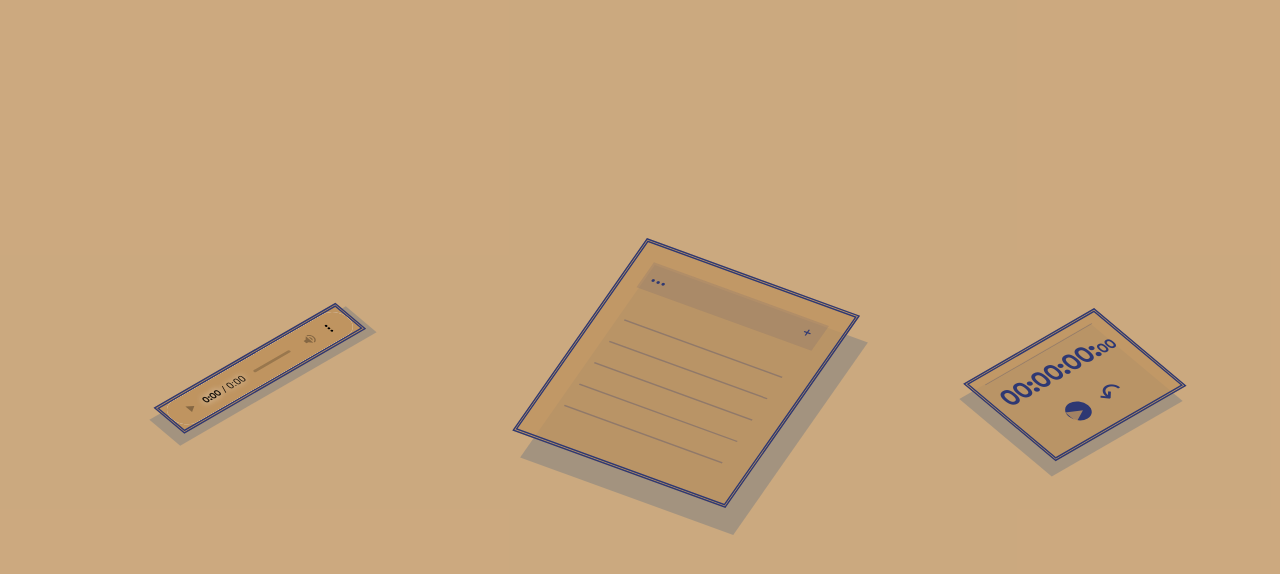
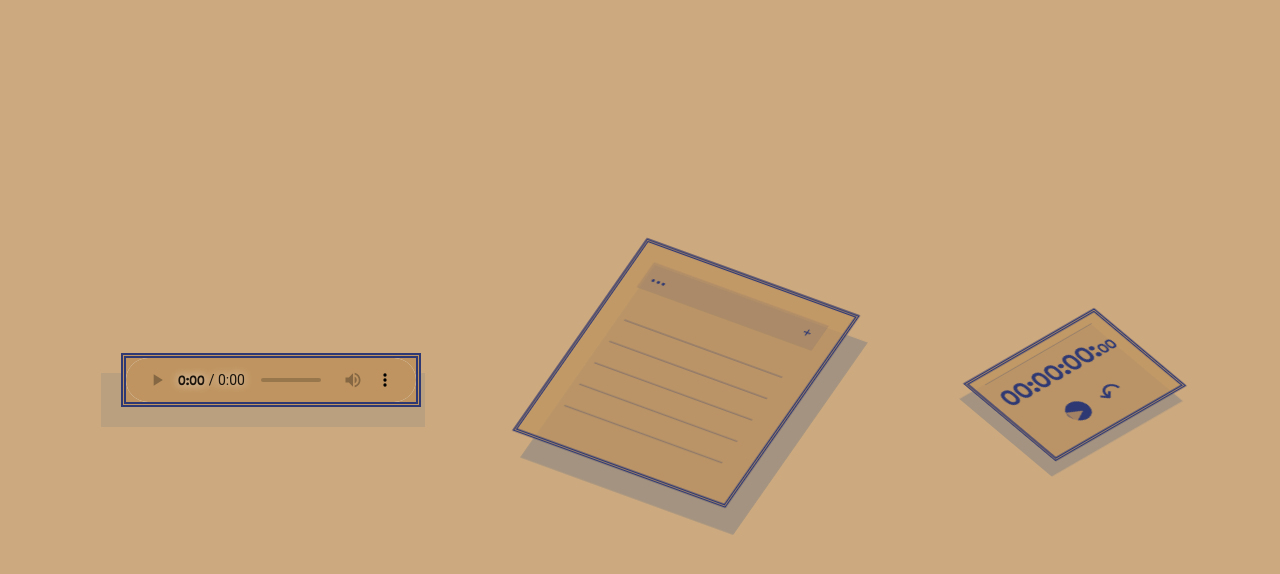
Before and after one commit to michaeland974/junk-drawer-app, a React (Vite) app in the folder client/: page / in a window 1280 px wide. In both pictures the pointer is over the element 263 px from the left and 376 px from the top of the page. Shown: the top 574 px of the page. Built offline with nearby package versions, Linux system fonts and the light colour scheme.

Commit message:
style: hover selectors added to components

```diff
--- a/client/src/Components/MusicPlayer/styles/MusicPlayer.module.css
+++ b/client/src/Components/MusicPlayer/styles/MusicPlayer.module.css
@@ -12,6 +12,7 @@
 
 #player{
   transform: translate(5.5%, -20%);
+  transition: var(--hover-transition);
 }
 
 /* Firefox */
@@ -33,6 +34,7 @@
     margin-bottom: 3em;
 
     transform: rotate(-30deg) skew(20deg) scale(0.7);
+    transition: var(--hover-transition);
   }
 }
 
@@ -41,3 +43,11 @@
     transform: translate(6%, -22%);
   }
 }
+
+.component-wrapper:has(#player:hover){
+  background-color: var(--light-grey);
+}
+
+#player:hover{
+  transform: translate(20px, -20px);
+}
--- a/client/src/Components/Notepad/styles/Notepad.module.css
+++ b/client/src/Components/Notepad/styles/Notepad.module.css
@@ -4,6 +4,7 @@
   background-color: rgba(128, 128, 128, 0.525);
 
   transform: rotate(20deg) skew(-15deg) scale(0.7);
+  transition: var(--hover-transition);
 }
 
 .container{
@@ -24,6 +25,7 @@
   -ms-overflow-style: none;  /* Internet Explorer 10+ */
   scrollbar-width: none;  /* Firefox */
   transform: translate(-10%, -10%);
+  transition: var(--hover-transition);
 }
 
 .container::-webkit-scrollbar {
@@ -48,3 +50,11 @@
   height: 2px;
   background-color: var(--main-blue-with-opacity);
 }
+
+.component-wrapper:has(.container:hover){
+  background-color: var(--light-grey);
+}
+
+.container:hover{
+  transform: translate(-40px, -40px);
+}
--- a/client/src/Components/Stopwatch/styles/ButtonGroup.module.css
+++ b/client/src/Components/Stopwatch/styles/ButtonGroup.module.css
@@ -14,7 +14,6 @@
 
   border-radius: 50%;
   background-color: var(--main-blue);
-  /* color: var(--secondary-;  */
   color: var(--background);
   line-height: 1;
   width: var(--mobile-button-dimension);
--- a/client/src/Components/Stopwatch/styles/Stopwatch.module.css
+++ b/client/src/Components/Stopwatch/styles/Stopwatch.module.css
@@ -4,6 +4,7 @@
   background-color: var(--grey);
 
   transform: rotate(-30deg) skew(20deg) scale(0.7);
+  transition: var(--hover-transition);
 }
 
 .container{
@@ -24,4 +25,13 @@
   border-style: double;
 
   transform: translate(10%, -10%);
+  transition: var(--hover-transition);
 }
+
+.component-wrapper:has(.container:hover){
+  background-color: var(--light-grey);
+}
+
+.container:hover{
+  transform: var(--hover-translation);
+}
--- a/client/src/assets/global-styles/App.css
+++ b/client/src/assets/global-styles/App.css
@@ -14,6 +14,7 @@
   --main-teal-with-opacity: #69bc85;
   --highlight: #69BFAD;
   --grey: rgba(128, 128, 128, 0.525);
+  --light-grey: rgba(128, 128, 128, 0.21);
   --main-blue-gradient: linear-gradient(to bottom left, #2e3873a3,
                                         var(--main-blue));
   --second-blue-gradient: linear-gradient(to bottom right, #5666bf9c,
@@ -24,6 +25,8 @@
   --line-height-xl: 1rem;
   --transform: rotate(-30deg) skew(20deg) scale(0.7);
   --transform2: rotate(20deg) skew(-15deg) scale(0.7);
+  --hover-translation: translate(50px, -50px);
+  --hover-transition: all 0.8s;
 
   --fs-xl: clamp(2rem, 4vw, 2.5rem);
   --fs-400: clamp(1.25rem, 2.5vw, 1.5rem);
```
